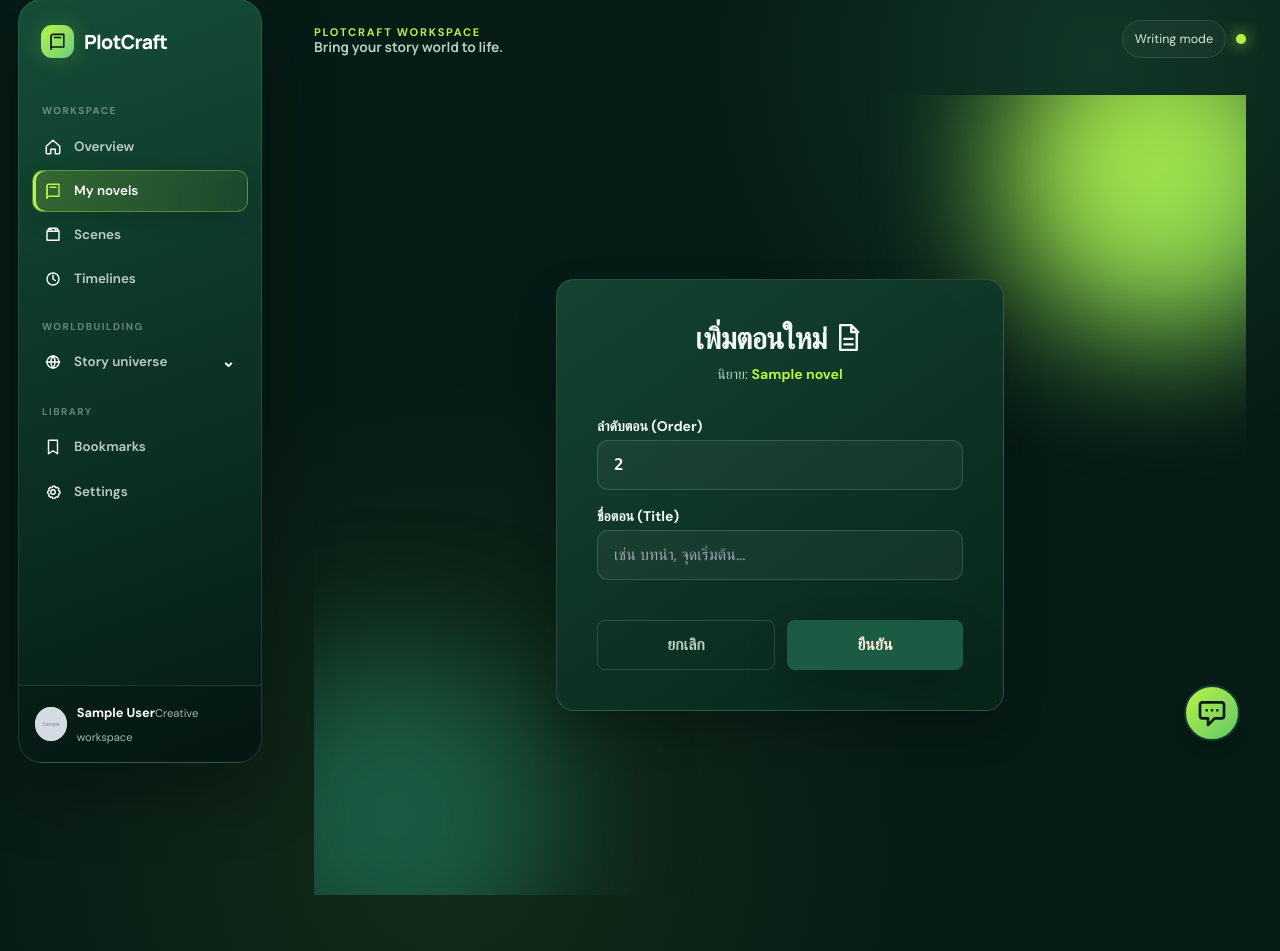
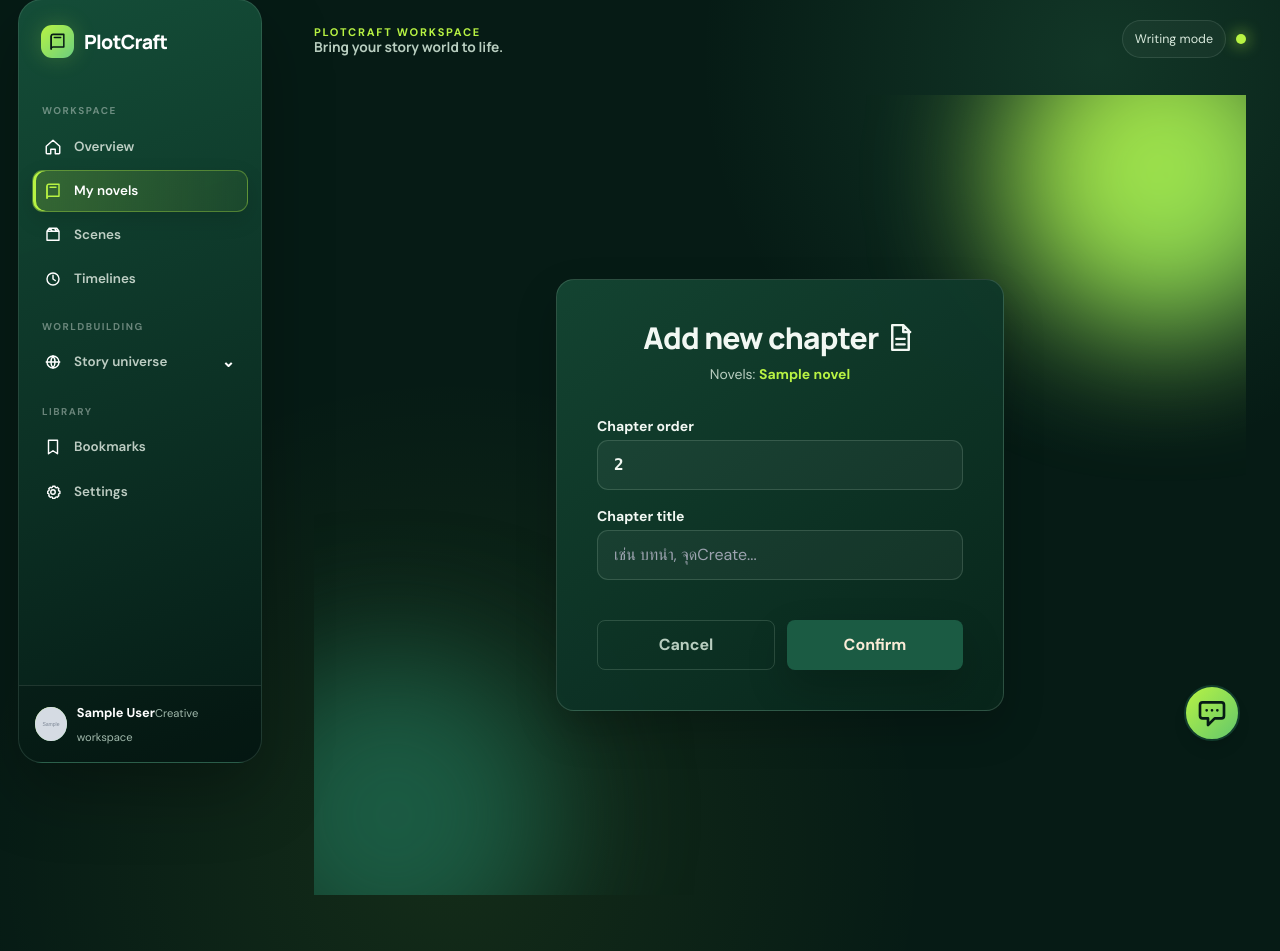
Before and after one commit to maythiya/plotcraft, a Django app: page /notes/1/chapter/add/ in a window 1280 px wide. Shown: the part 19-970 px from the top of the page. Run offline with Django 5.2, Linux system fonts and the light colour scheme; a user stored in the database is signed in; tables that the repository leaves empty hold one stand-in row (values such as "Sample post"); grey boxes marked "Sample" are stand-in pictures; some libraries are stand-ins or nearby versions.

Commit message:
feat(i18n): translate interface copy to English

```diff
--- a/plotcraft/templates/notes/chapter_create.html
+++ b/plotcraft/templates/notes/chapter_create.html
@@ -18,8 +18,8 @@
     <div class="max-w-md w-full space-y-8 bg-white p-10 rounded-2xl shadow-2xl border border-gray-100 pop-enter relative z-10">
 
         <div class="text-center">
-            <h2 class="text-3xl font-extrabold text-[#2F4F4F] tracking-tight">เพิ่มตอนใหม่ <svg aria-hidden="true" class="pc-icon" viewBox="0 0 24 24"><path d="M6 3h8l4 4v14H6zM14 3v5h5M9 13h6M9 17h6"/></svg></h2>
-            <p class="text-sm text-gray-500 mt-2">นิยาย: <span class="text-[#DAA520] font-bold">{{ novel.title }}</span></p>
+            <h2 class="text-3xl font-extrabold text-[#2F4F4F] tracking-tight">Add new chapter <svg aria-hidden="true" class="pc-icon" viewBox="0 0 24 24"><path d="M6 3h8l4 4v14H6zM14 3v5h5M9 13h6M9 17h6"/></svg></h2>
+            <p class="text-sm text-gray-500 mt-2">Novels: <span class="text-[#DAA520] font-bold">{{ novel.title }}</span></p>
         </div>
 
         <form class="mt-8 space-y-6" method="POST">
@@ -27,14 +27,14 @@
 
             <div class="space-y-4">
                 <div>
-                    <label class="block text-sm font-bold text-gray-700 mb-1">ลำดับตอน (Order)</label>
+                    <label class="block text-sm font-bold text-gray-700 mb-1">Chapter order</label>
                     <input type="number" name="order" value="{{ form.order.value|default:1 }}"
                            class="block w-full px-4 py-3 bg-gray-50 border border-gray-200 rounded-lg focus:ring-2 focus:ring-[#DAA520] focus:border-transparent focus:bg-white transition-all outline-none font-mono font-bold text-[#2F4F4F]">
                 </div>
 
                 <div>
-                    <label class="block text-sm font-bold text-gray-700 mb-1">ชื่อตอน (Title)</label>
-                    <input type="text" name="title" required placeholder="เช่น บทนำ, จุดเริ่มต้น..."
+                    <label class="block text-sm font-bold text-gray-700 mb-1">Chapter title</label>
+                    <input type="text" name="title" required placeholder="เช่น บทนำ, จุดCreate..."
                            class="block w-full px-4 py-3 bg-gray-50 border border-gray-200 rounded-lg focus:ring-2 focus:ring-[#DAA520] focus:border-transparent focus:bg-white transition-all outline-none">
                 </div>
             </div>
@@ -43,10 +43,10 @@
 
             <div class="flex gap-3 pt-4">
                 <a href="{% url 'plotcraft:novel_detail' novel.id %}" class="flex-1 py-3 px-4 border border-gray-300 rounded-lg text-center text-gray-600 font-bold hover:bg-gray-50 transition">
-                    ยกเลิก
+                    Cancel
                 </a>
                 <button type="submit" class="flex-1 py-3 px-4 bg-[#2F4F4F] text-[#FAEBD7] rounded-lg font-bold shadow-lg hover:shadow-xl hover:bg-[#1a3030] hover:-translate-y-0.5 transition-all duration-300">
-                    ยืนยัน
+                    Confirm
                 </button>
             </div>
         </form>
```
